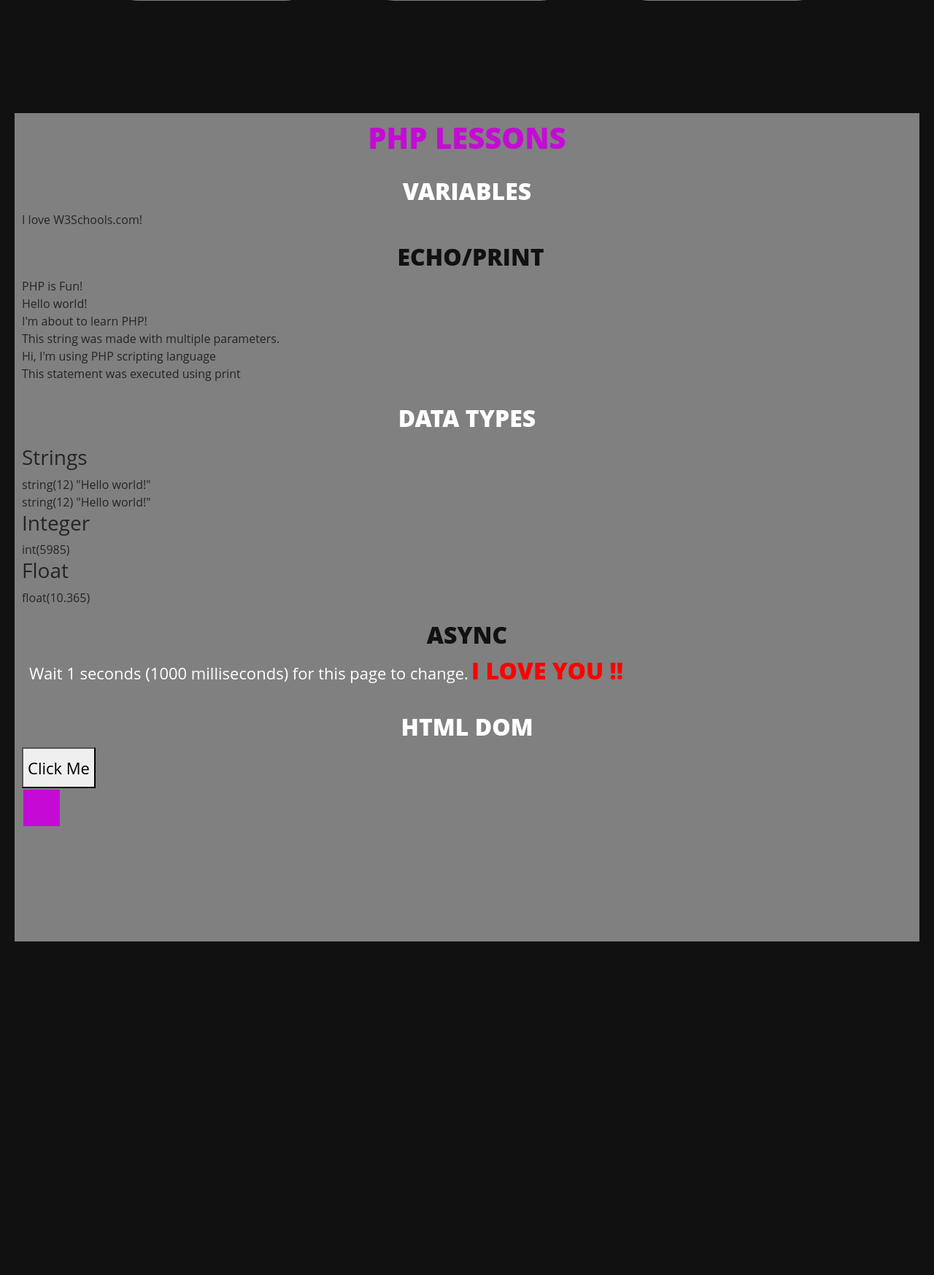
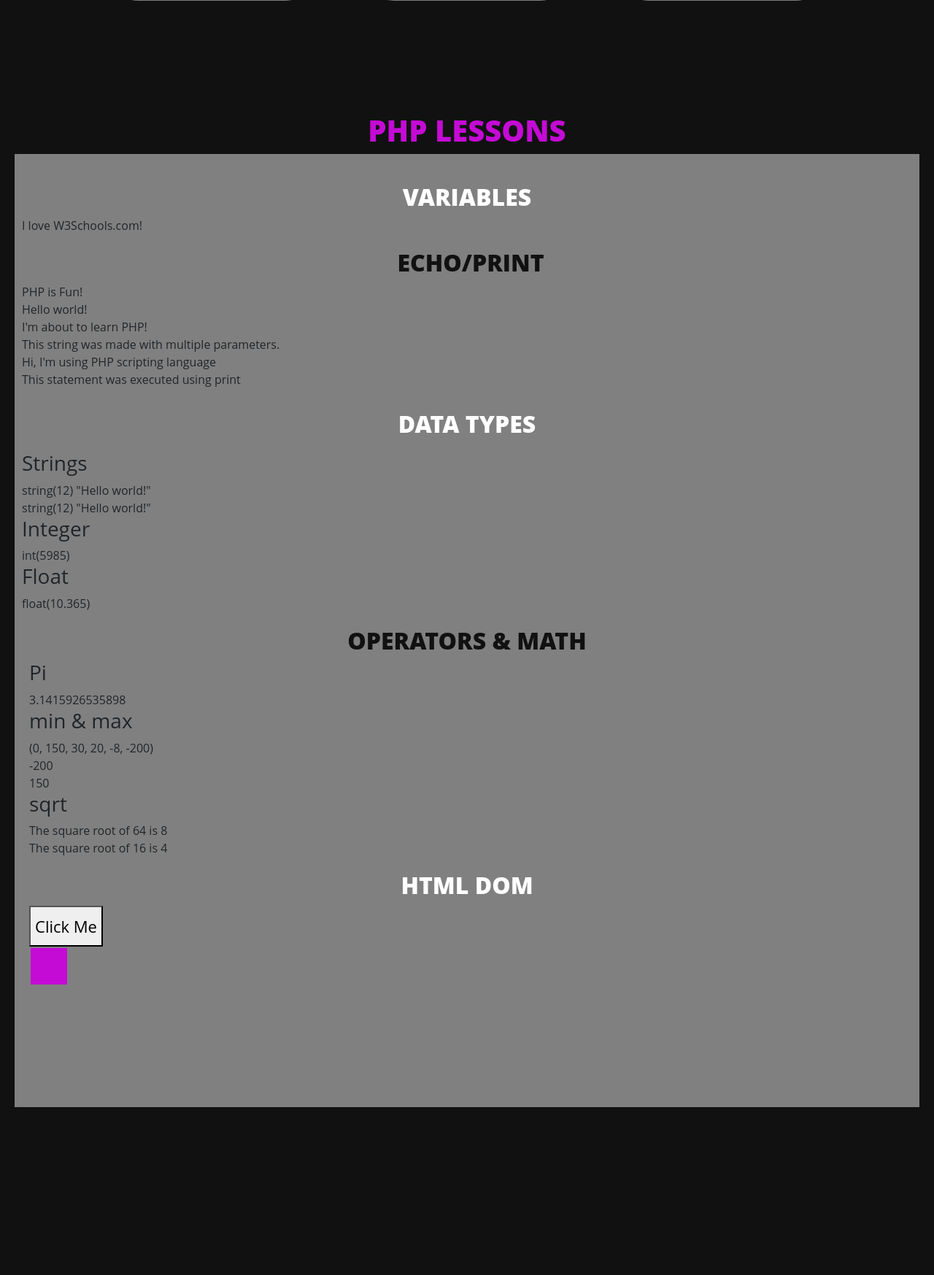
Before and after one commit to rvcarcueva2/lab2, a PHP site: page / in a window 1280 px wide; the page is wider, and only the part inside the window is pictured. Shown: the part 2225-3972 px from the top of that part at 73% size. Run offline with PHP 8.4, Linux system fonts and the light colour scheme.

Commit message:
PHP Lesson Operators & Math

```diff
--- a/week8/index.php
+++ b/week8/index.php
@@ -135,9 +135,9 @@
 
 
 <!-- Dev Page -->
-<div id="section4" class="container-fluid" style=" margin-top: 200px;   height: 220vh; padding: 20px">
+<div id="section4" class="container-fluid" style=" margin-top: 200px;   height: 220vh; padding: 20px;">
+<h1>PHP Lessons</h1>
   <div style= "background: gray;padding: 10px;">
-  <h1>PHP Lessons</h1>
   <h2 style="margin-top: 30px;">Variables</h2>
   <?php
   $txt = "W3Schools.com";
@@ -186,26 +186,29 @@ var_dump($x);
 
 
 <div style="background: gray; padding: 10px;">
-<h2 style="margin-top: 10px; color: #111;">Async</h2>
-<p>Wait 1 seconds (1000 milliseconds) for this page to change.</p>
+<h2 style="margin-top: 10px; color: #111;">Operators & Math</h2>
 
-<h2 style="display: inline-flex; color: red;" id="demo4"></h2>
+<?php
+echo "<h3>Pi<br></h3>";
+echo(pi());
+echo "<br>";
 
-<script>
-setInterval(myFunction, 1000);
+echo "<h3>min & max<br></h3>";
+echo "(0, 150, 30, 20, -8, -200)<br>";
+echo(min(0, 150, 30, 20, -8, -200) . "<br>");
+echo(max(0, 150, 30, 20, -8, -200));
 
-function myFunction() {
-  document.getElementById("demo4").innerHTML = "I love You !!";
-  if (demo4.style.visibility === 'hidden'){
-    demo4.style.visibility = 'visible';
-    } else {
-      demo4.style.visibility = 'hidden';
-    }
+echo "<h3>sqrt<br></h3>";
+echo "The square root of 64 is ";
+echo (sqrt(64) . "<br>");
 
-  }
+echo "The square root of 16 is ";
+echo(sqrt(16) . "<br>");
 
-</script>
-</div>
+
+
+?>
+
 
 
 <h2 style="margin-top: 20px">HTML DOM</h2>
```
